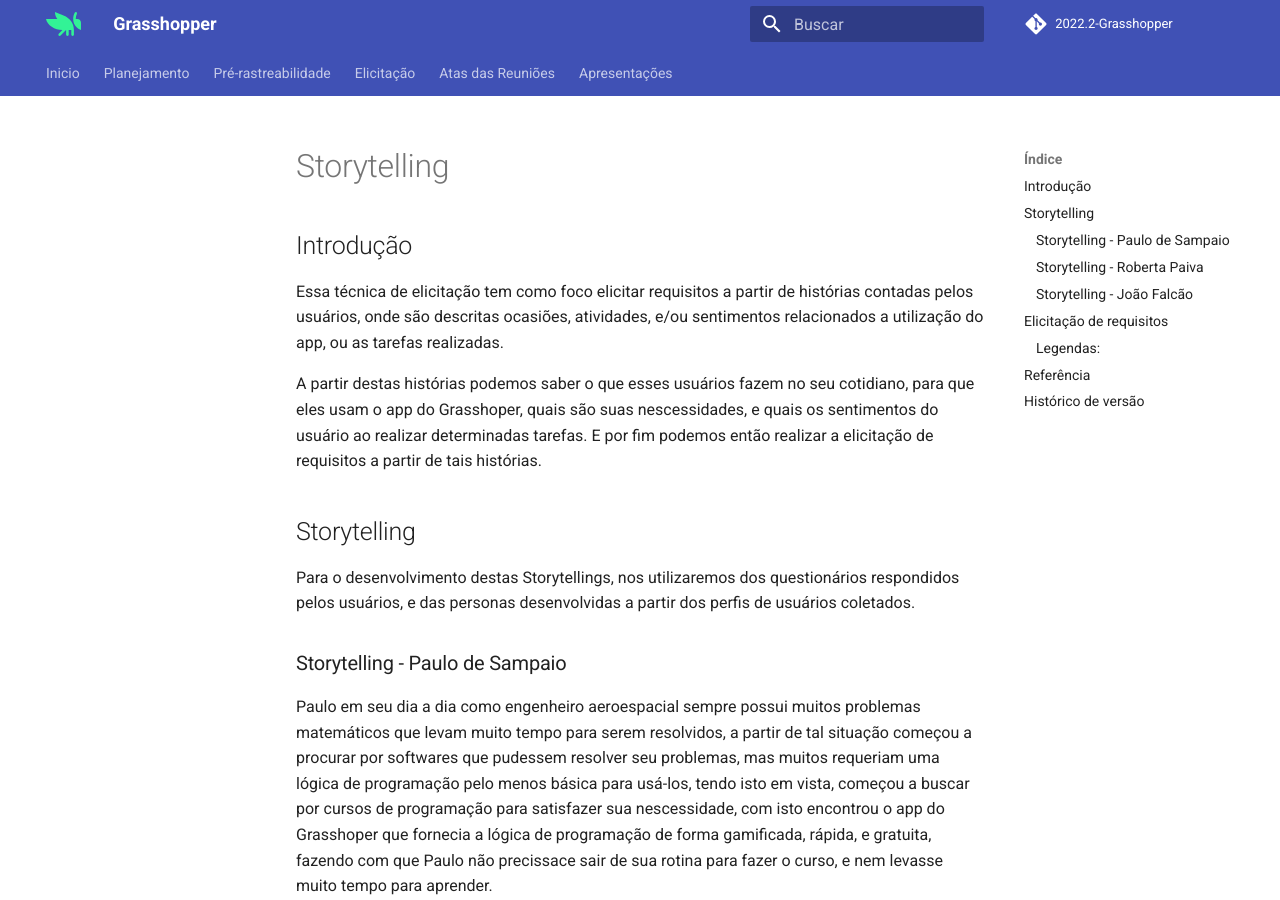
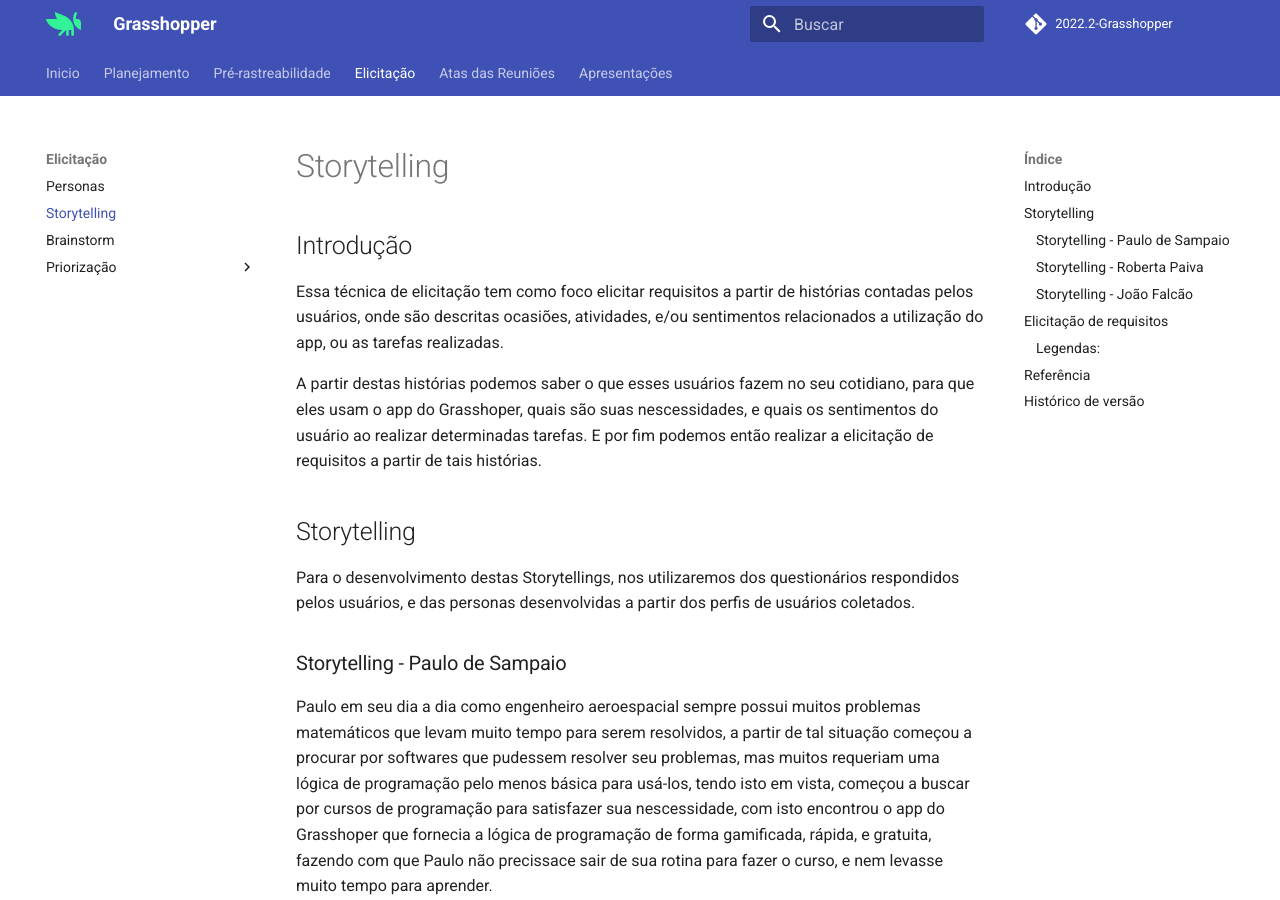
Before and after one commit to Requisitos-de-Software/2022.2-Grasshopper, an MkDocs documentation site: the page built from docs/elicitacao/storytelling.md, in a window 1280 px wide and 900 px high. Built offline with MkDocs 1.6.1 and Material for MkDocs 9.7.7, drawn with Linux system fonts in a browser that asks for light colours; comment, search, counter and statistics services are not loaded.

Commit message:
Update mkdocs.yml

```diff
--- a/mkdocs.yml
+++ b/mkdocs.yml
@@ -26,6 +26,7 @@ nav:
       - Rich picture: pre-traceability/richpicture.md
   - Elicitação:
       - Personas: elicitacao/personas.md
+      - Storytelling: elicitacao/storytelling.md
       - Brainstorm: elicitacao/brainstorm.md
       - Priorização:
           - In or Out: elicitacao/priorizacao/in-or-out.md
```
